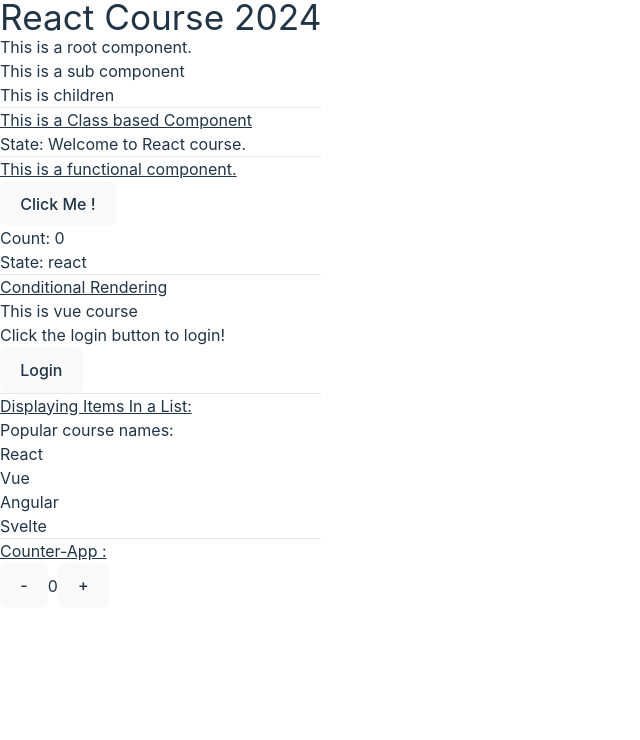
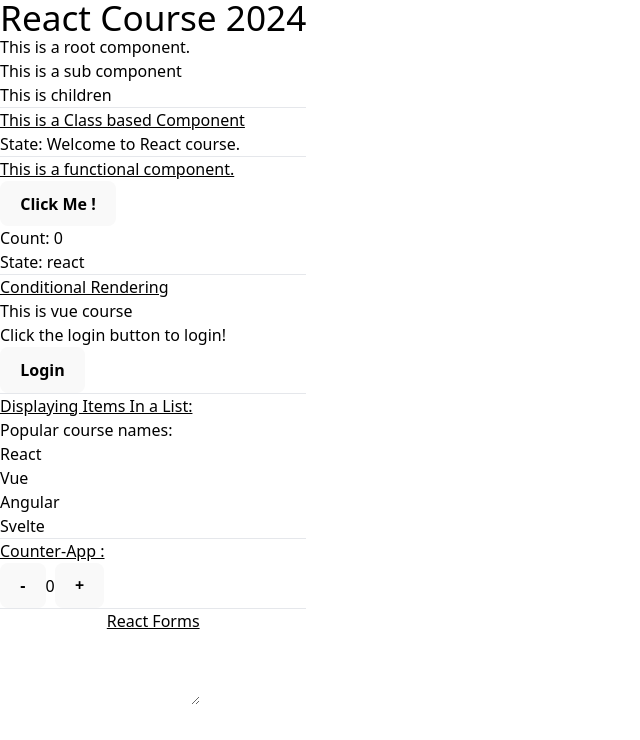
Before and after one commit to NjauSamuel/React_Blog_Project, a React (Vite) app: page / in a window 1280 px wide. Shown: the top 740 px of the page, without its empty margins (0-640 px from the left). Built offline with nearby package versions, Linux system fonts and the light colour scheme.

Commit message:
Made styling changes and also learnt about react forms.

```diff
--- a/src/App.jsx
+++ b/src/App.jsx
@@ -4,6 +4,7 @@
 import ConditionalRendering from "./components/ConditionalRendering";
 import List from "./components/List";
 import CounterApp from "./components/CounterApp";
+import Form from "./components/Form";
 
 function App() {
   return (
@@ -13,6 +14,7 @@
 
 
       <p className="pt-2">This is a root component. </p>
+
       <SubComponent>
         This is children
       </SubComponent>
@@ -26,6 +28,9 @@
       <List />
 
       <CounterApp />
+
+      <Form />
+
     </div>
   )
 }
--- /dev/null
+++ b/src/components/Form.jsx
@@ -0,0 +1,38 @@
+import {useState} from "react"
+
+const Form = () => {
+
+    const [course, setCourse] = useState("")
+    const [desc, setDesc] = useState()
+
+    const handleChange = (event) => {
+        if(event.target.name === "course"){
+            setCourse(event.target.value);
+        }else if(event.target.name === 'desc'){
+            setDesc(event.target.value)
+        }
+    }
+
+    console.log(course)
+
+    return(
+        <div className="pt-2">
+
+            <hr />
+
+            <h2 className="py-4 font-bold text-2xl"><u><center>React Forms</center></u></h2>
+
+            <form>
+                <input name="course" value={course} onChange={handleChange} className="border border-slate-300 rounded-sm"/>
+
+                <br />
+
+                <textarea name="desc" value={desc} className="border border-slate-300 my-3"></textarea>
+
+            </form>
+
+        </div>
+    )
+}
+
+export default Form;
--- a/src/components/FunctionalComponent.jsx
+++ b/src/components/FunctionalComponent.jsx
@@ -18,7 +18,7 @@
             <hr />
             <p className="py-4"><u>This is a functional component. </u></p>
 
-            <button type="button" onClick={() => handleClick("vue")} className="bg-blue-500 hover:bg-blue-700 text-white font-bold py-2 px-4 rounded" >Click Me !</button>
+            <button type="button" onClick={() => handleClick("vue")} className="bg-blue-500 hover:bg-blue-700 text-white" >Click Me !</button>
 
             <p>Count: {count}</p>
 
--- a/src/index.css
+++ b/src/index.css
@@ -1,30 +1,6 @@
 @tailwind base;
 @tailwind components;
 @tailwind utilities;
-
-:root {
-   font-family: Inter, system-ui, Avenir, Helvetica, Arial, sans-serif;
-   line-height: 1.5;
-   font-weight: 400;
-
-   color-scheme: light dark;
-   color: rgba(255, 255, 255, 0.87);
-   background-color: #242424;
-
-   font-synthesis: none;
-   text-rendering: optimizeLegibility;
-   -webkit-font-smoothing: antialiased;
-   -moz-osx-font-smoothing: grayscale;
-}
-
-a {
-   font-weight: 500;
-   color: #646cff;
-   text-decoration: inherit;
-}
-a:hover {
-   color: #535bf2;
-}
 
 body {
    /* margin: 0; */
@@ -45,30 +21,16 @@
    border-radius: 8px;
    border: 1px solid transparent;
    padding: 0.6em 1.2em;
-   font-size: 1em;
-   font-weight: 500;
-   font-family: inherit;
-   background-color: #1a1a1a;
+   background-color: #f9f9f9;
+   font-weight: bold;
    cursor: pointer;
-   transition: border-color 0.25s;
+   transition: transform 0.1s ease-in-out;
 }
+
+button:active {
+   transform: translateY(1px); /* Move down 1 pixel on press */
+}
+
 button:hover {
    border-color: #646cff;
 }
-button:focus,
-button:focus-visible {
-   outline: 4px auto -webkit-focus-ring-color;
-}
-
-@media (prefers-color-scheme: light) {
-   :root {
-      color: #213547;
-      background-color: #ffffff;
-   }
-   a:hover {
-      color: #747bff;
-   }
-   button {
-      background-color: #f9f9f9;
-   }
-}
```
